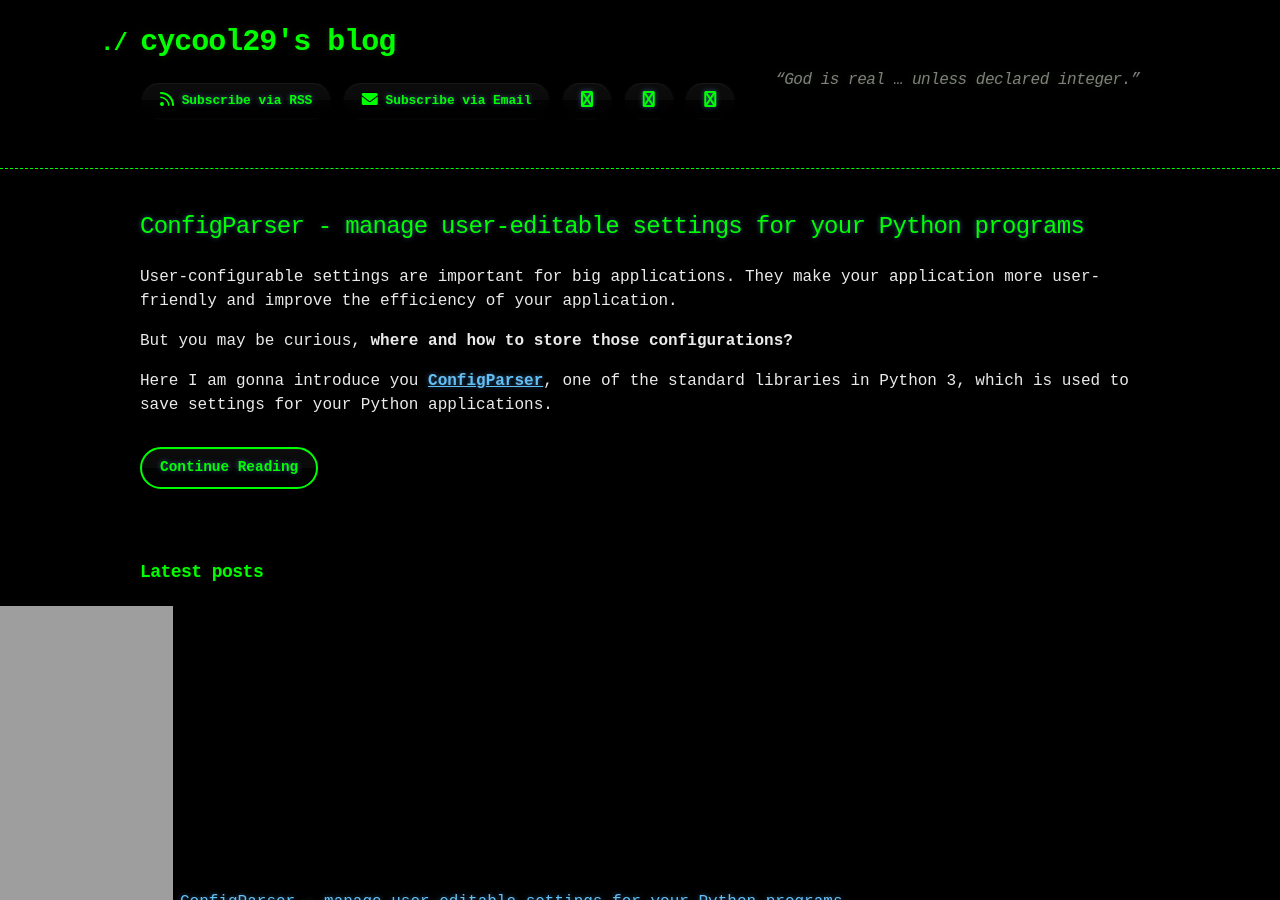
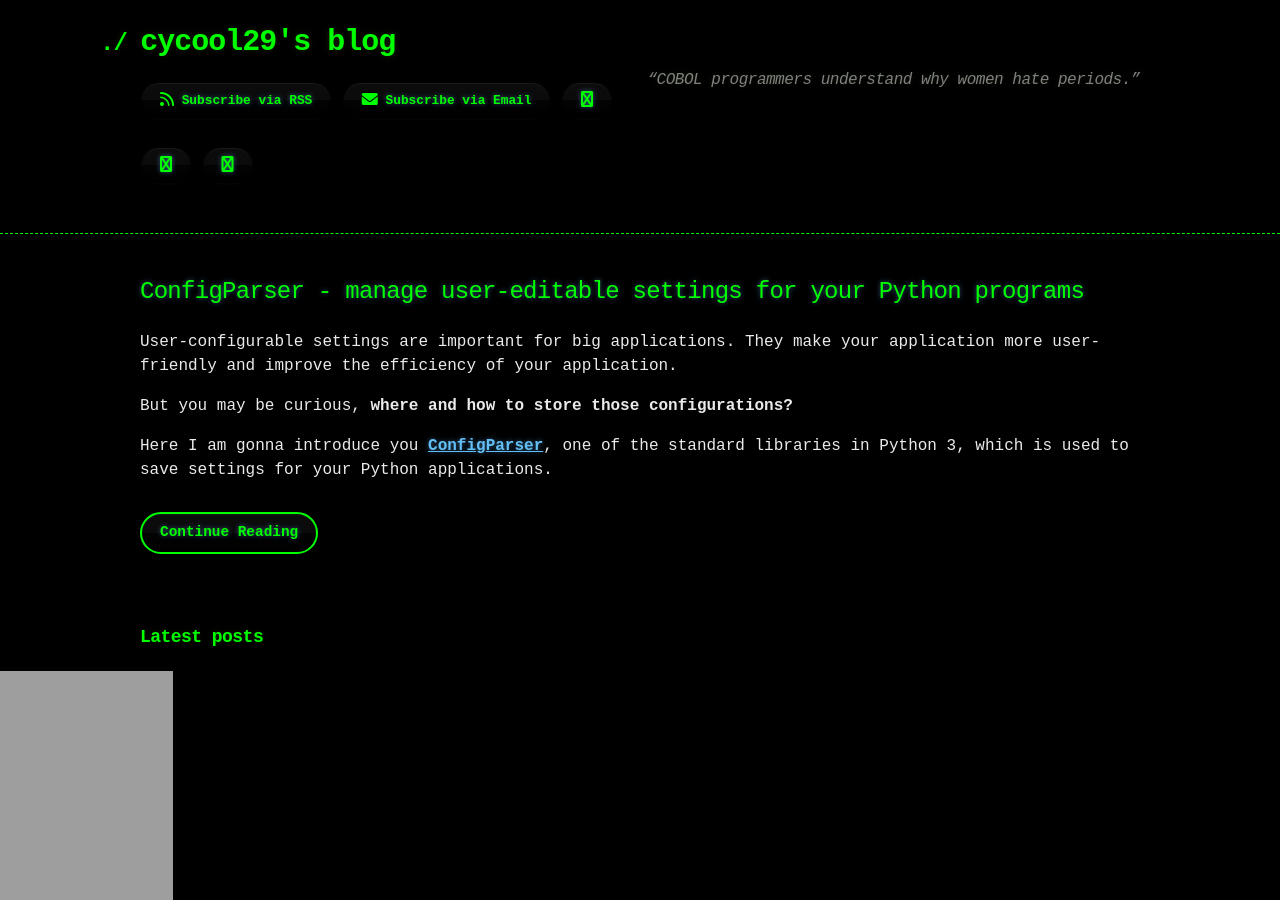
Before and after one commit to cycool29/cycool29.github.io, a Jekyll site: the page built from index.md, in a window 1280 px wide and 900 px high. Built offline with Jekyll 4.4.1, drawn with Linux system fonts in a browser that asks for light colours; a style sheet for code colours, icons or effects is not loaded.

Commit message:
Update quotes

```diff
--- a/_config.yml
+++ b/_config.yml
@@ -1,5 +1,5 @@
 title: cycool29's blog
-description: "“God is real … unless declared integer.” "
+description: "“COBOL programmers understand why women hate periods.” "
 bio: A high school student. Intermediate in Python, Git, Bash. Learning JavaScript. He/Him. "
 author: cycool29
 url: https://cycool29.github.io
```
